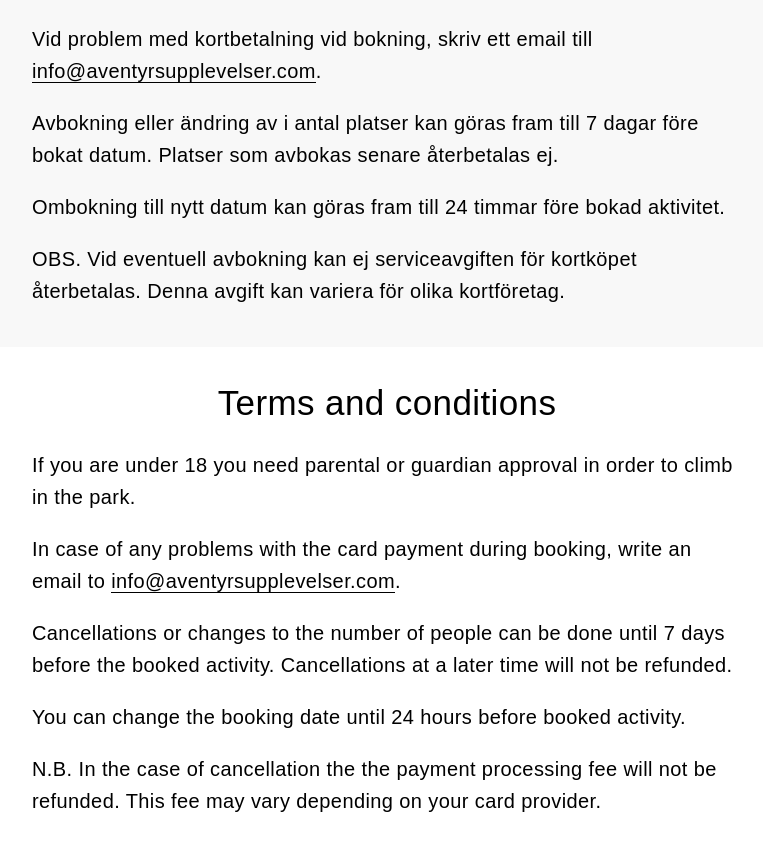
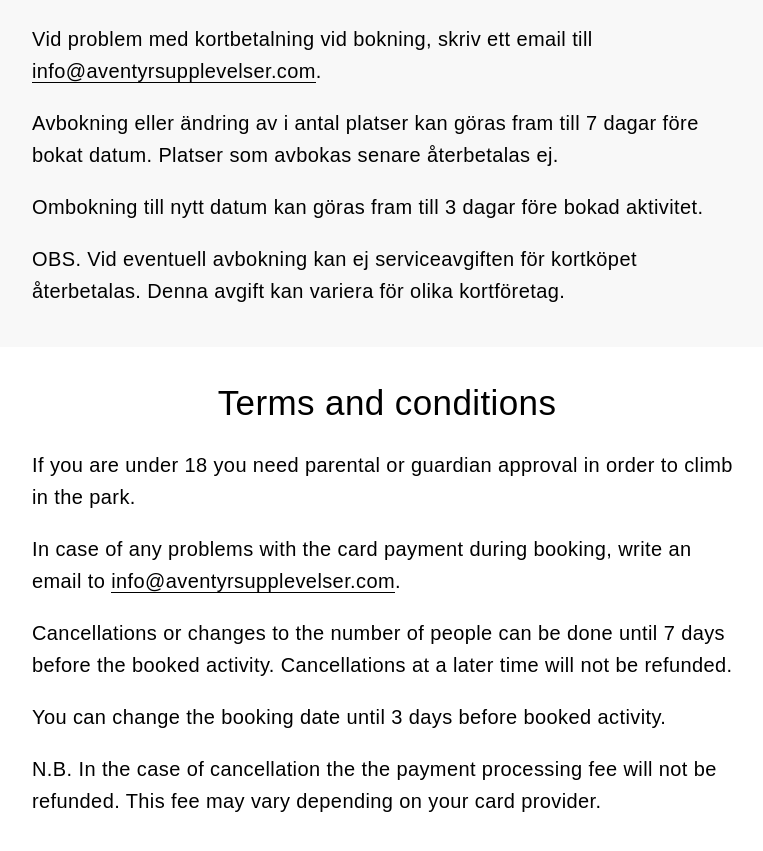
Before and after one commit to aventyrsupplevelser/aventyrsupplevelser.github.io, a Jekyll site: the page built from reglerochvillkor.markdown, in a window 1280 px wide, cut to the strip 582-1475 px from the top of the page. Shown: the top 851 px of the strip, without its empty margins (253-1016 px from the left). Built offline with Jekyll 4.4.1, drawn with Linux system fonts in a browser that asks for light colours.

Commit message:
regler 3 dagar

```diff
--- a/reglerochvillkor.markdown
+++ b/reglerochvillkor.markdown
@@ -37,7 +37,7 @@ layout: terms
 					Platser som avbokas senare återbetalas&nbsp;ej.
 				</li>
 				<li>
-					<strong>Ombokning</strong> till nytt datum kan göras fram till <strong>24&nbsp;timmar</strong> före bokad aktivitet.
+					<strong>Ombokning</strong> till nytt datum kan göras fram till <strong>3&nbsp;dagar</strong> före bokad aktivitet.
 				</li>
 				<li>
 					OBS. Vid eventuell avbokning kan <strong>ej serviceavgiften</strong> för kortköpet återbetalas. Denna avgift kan variera för olika kortföretag.
@@ -63,7 +63,7 @@ layout: terms
 					<strong>Cancellations or changes</strong> to the number of people can be done <strong>until 7&nbsp;days</strong> before the booked activity. Cancellations at a later time will not be refunded.
 				</li>
 				<li>
-					You can <strong>change the booking date</strong> until <strong>24 hours</strong> before booked&nbsp;activity.
+					You can <strong>change the booking date</strong> until <strong>3&nbsp;days</strong> before booked&nbsp;activity.
 				</li>
 				<li>
 					N.B. In the case of cancellation the the payment processing fee will <strong>not be refunded</strong>. This fee may vary depending on your card&nbsp;provider.
```
